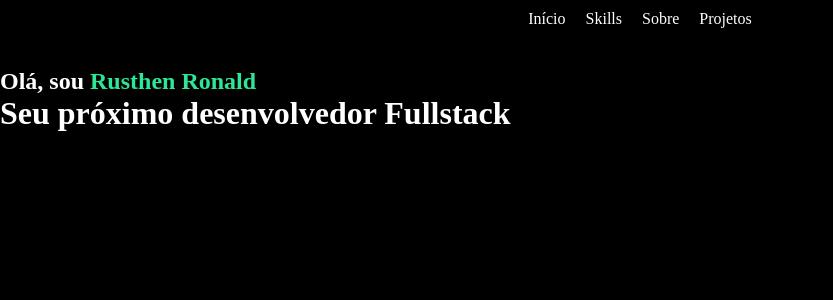
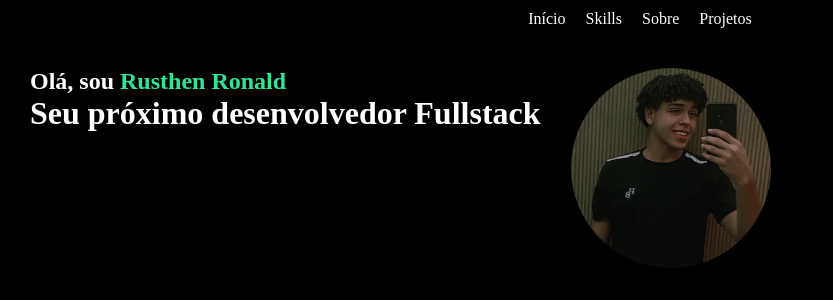
Before and after one commit to RusthenRonald/Portf-lio, a plain HTML site: page index.html in a window 1280 px wide. Shown: the whole page, without its empty margins (0-833 px from the left). Drawn offline with Linux system fonts and the light colour scheme.

Commit message:
adcionei uma div container por cima das outras duas divs e adicionei margin left e right

```diff
--- a/estilos/style.css
+++ b/estilos/style.css
@@ -16,8 +16,21 @@ a{
     text-decoration: none;
     color: white;
 }
-div#container_texto h1,h2{
+/*pai*/
+div#container{
+    display: flex;
+}
+/*filho*/
+div#texto h1,h2{
     color: white;
+    margin-left: 30px;
+    margin-right: 30px;
+}
+/*filho*/
+div#foto img{
+    height: 200px;
+    width: 200px;
+    border-radius: 50%;
 }
 span{
     color:#2ce896 ;
--- a/index.html
+++ b/index.html
@@ -14,9 +14,14 @@
             <a href="#">Sobre</a>
             <a href="#">Projetos</a>
         </nav>
-        <div id="container_texto">
-            <h2>Olá, sou <span>Rusthen Ronald</span></h2>
-            <h1>Seu próximo desenvolvedor Fullstack</h1>
+        <div id="container">
+            <div id="texto">
+                <h2>Olá, sou <span>Rusthen Ronald</span></h2>
+                <h1>Seu próximo desenvolvedor Fullstack</h1>
+            </div>
+            <div id="foto">
+                <img src="imagem/foto de rusthen02.jpg"alt="">
+            </div>
         </div>
     </header>
     <main>
```
